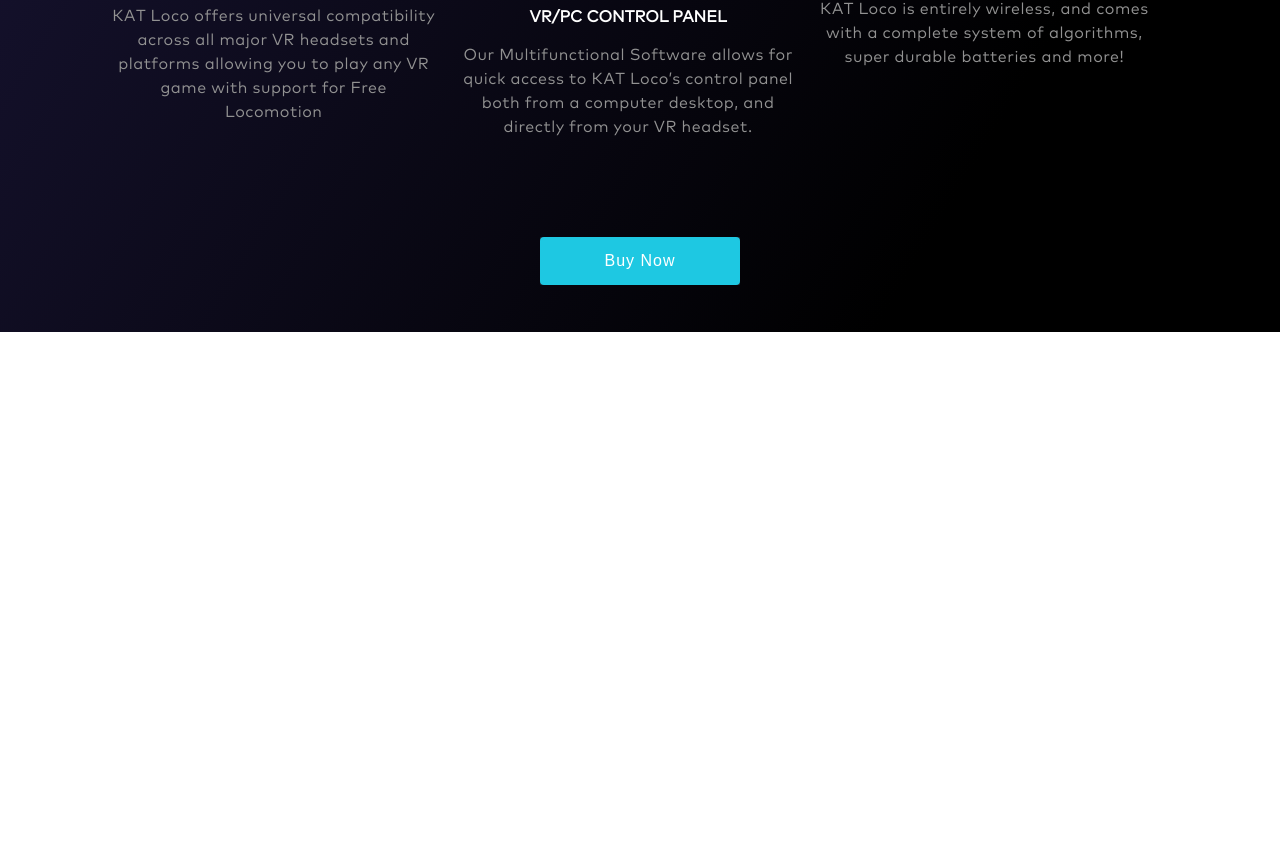
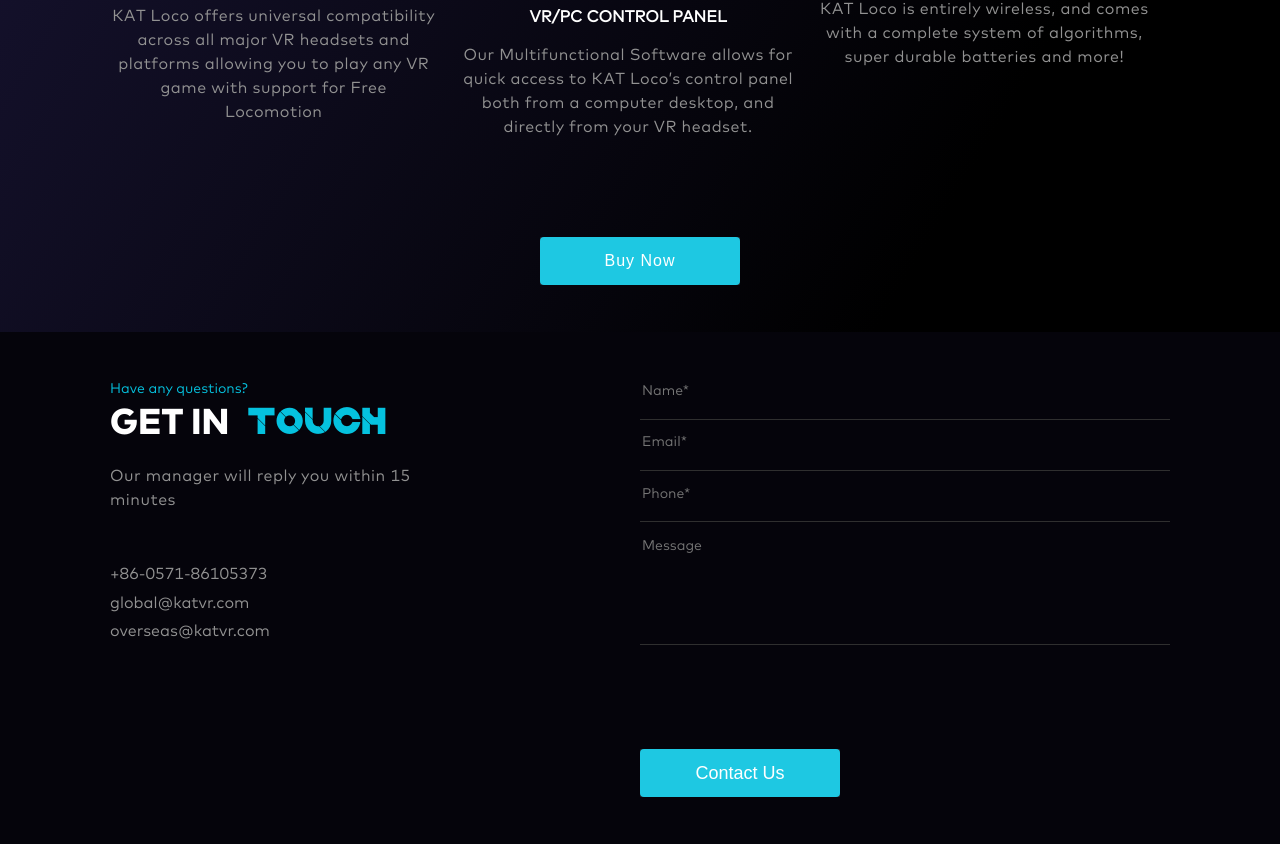
Before and after one commit to Paavlo/KateVR, a website built with Parcel: page src/index.html in a window 1280 px wide. Shown: the part 3707-4551 px from the top of the page. Before the commit the page ends 4039 px from the top, so only its background shows below. Built offline with nearby package versions, Linux system fonts and the light colour scheme; files whose address does not match are found by name.

Commit message:
added contacts block

```diff
--- a/src/index.html
+++ b/src/index.html
@@ -430,6 +430,83 @@
           </button>
         </div>
       </section>
+
+      <section class="contact__section">
+        <div class="container">
+          <div class="contact">
+            <div class="contact__info">
+              <div class="caption contact__caption">
+                <p class="caption__small caption__small-questions">Have any questions?</p>
+                <h2 class="caption__section caption__section-touch">Get in</h2>
+              </div>
+              <p class="contact__notification">
+                Our manager will reply you within 15 minutes
+              </p>
+              <div class="connection-way">
+                <a href="tel:+86057186105373" class="connection-way__item">
+                  +86-0571-86105373
+                </a>
+                <a href="mailto:global@katvr.com" class="connection-way__item">
+                  global@katvr.com
+                </a>
+                <a href="mailto:overseas@katvr.com" class="connection-way__item">
+                  overseas@katvr.com
+                </a>
+              </div>
+            </div>
+
+            <form class="contact__form"
+              action="#"
+              method="post"
+            >
+
+              <label for="contact__name">
+                <input type="text"
+                       placeholder="Name*"
+                       class="contact__input"
+                       id="contact__name"
+                       maxlength="15"
+                       required
+                >
+              </label>
+
+              <label for="contact__email">
+                <input type="email"
+                       placeholder="Email*"
+                       class="contact__input"
+                       id="contact__email"
+                       maxlength="25"
+                       required
+                >
+              </label>
+
+              <label for="contact__tel">
+                <input type="tel"
+                       placeholder="Phone*"
+                       class="contact__input"
+                       id="contact__tel"
+                       required
+                >
+              </label>
+
+              <label for="contact__message">
+                <textarea class="contact__message"
+                          placeholder="Message"
+                          name="contact__message"
+                          id="contact__message"
+                          cols="30"
+                          rows="10"
+               ></textarea>
+              </label>
+
+              <button class="contact__submit" type="submit">
+                Contact Us
+              </button>
+
+            </form>
+          </div>
+        </div>
+      </section>
     </main>
 
 
--- a/src/styles/_newStyles.scss
+++ b/src/styles/_newStyles.scss
@@ -43,6 +43,10 @@
         text-align: left;
       }
     }
+
+    &-touch {
+      @include sectionsCaption(" Touch");
+    }
   }
 
   &__small {
@@ -50,6 +54,10 @@
     font-size: 14px;
     line-height: 18px;
     color: $mainBlueColor;
+
+    &-questions {
+      margin-top: 0;
+    }
   }
 
 }
--- a/src/styles/_sections.scss
+++ b/src/styles/_sections.scss
@@ -4,3 +4,4 @@
 @import "_sections/about_product";
 @import "_sections/tech_specs";
 @import "_sections/reason";
+@import "_sections/contact";
--- /dev/null
+++ b/src/styles/_sections/_contact.scss
@@ -0,0 +1,91 @@
+.contact {
+  display: flex;
+  justify-content: space-between;
+
+  &__section {
+    background: #05040b;
+  }
+
+  &__info {
+    width: 30%;
+
+  }
+
+  &__notification {
+    @include descriptionText(color, $mainGrayColor);
+    margin-bottom: 52px;
+  }
+
+  &__caption {
+    text-align: left;
+    margin-top: 0;
+  }
+
+  &__form {
+    width: 50%;
+    height: 418px;
+    display: flex;
+    flex-direction: column;
+    justify-content: space-between;
+  }
+
+  &__input {
+    width: 100%;
+    height: 40px;
+    padding-bottom: 19px;
+    font-size: 14px;
+    line-height: 150%;
+    color: $mainGrayColor;
+    background: none;
+    border: none;
+    border-bottom: 1px solid #2f2f2f;
+
+    &::placeholder {
+      font-family: Mark-Regular, sans-serif;
+      font-size: 14px;
+      line-height: 150%;
+    }
+  }
+
+  &__message {
+    width: 100%;
+    height: 112px;
+    resize: inherit;
+    font-size: 14px;
+    line-height: 150%;
+    color: $mainGrayColor;
+    background: none;
+    border: none;
+    border-bottom: 1px solid #2f2f2f;
+
+    &::placeholder {
+      font-family: Mark-Regular, sans-serif;
+      font-size: 14px;
+      line-height: 150%;
+    }
+  }
+
+  &__submit {
+    @include mainBtnStyle;
+    @include standardWhiteText;
+    margin-top: 90px;
+  }
+}
+
+.connection-way {
+  height: 77px;
+  display: flex;
+  flex-direction: column;
+  justify-content: space-between;
+  font-size: 16px;
+  line-height: 20px;
+  color: $mainGrayColor;
+
+  &__item {
+    width: max-content;
+    transition: 0.3s;
+    &:hover {
+      color: #fff;
+    }
+  }
+}
```
